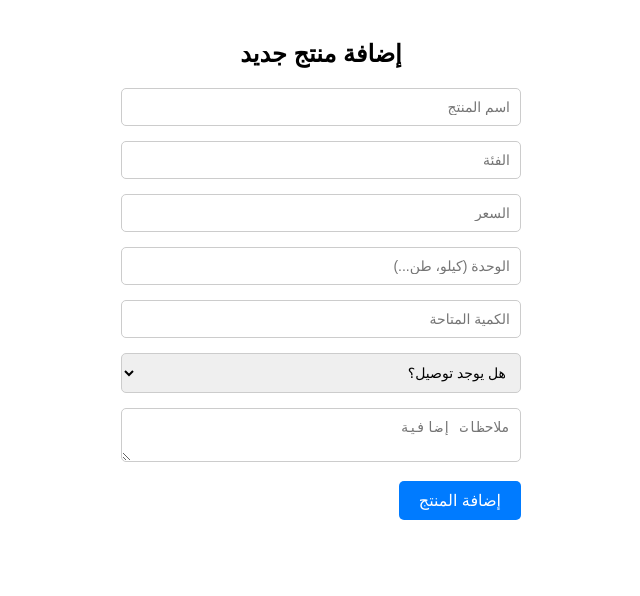
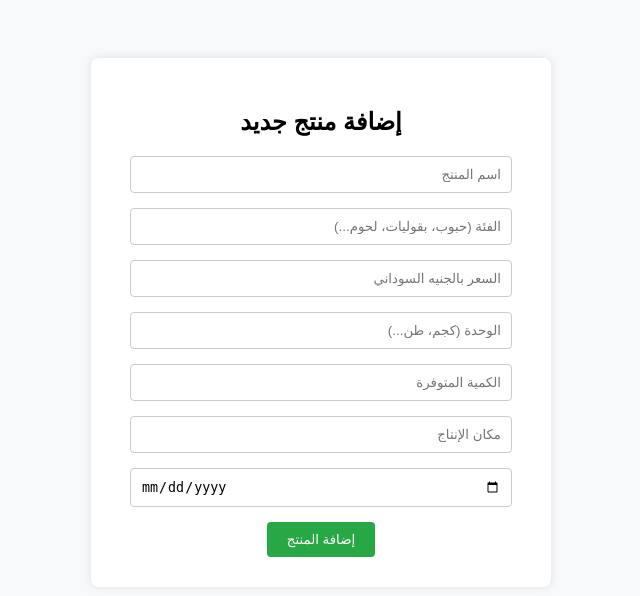
Before and after one commit to Aljaili-Elsmani/Crops-hunter, a Flask app: page /add in a window 1280 px wide. Shown: the top 596 px of the page, without its empty margins (319-959 px from the left). Run offline with Flask 3, Linux system fonts and the light colour scheme; the visitor is signed in with stand-in values (Sample User, id 1).

Commit message:
Update add_product.html

```diff
--- a/templates/add_product.html
+++ b/templates/add_product.html
@@ -4,73 +4,71 @@
     <meta charset="UTF-8">
     <title>إضافة منتج - Crops Hunter</title>
     <style>
-        body { font-family: Arial; direction: rtl; margin: 40px; }
-        form { max-width: 400px; margin: auto; }
-        input, select, textarea {
-            width: 100%;
+        body {
+            font-family: Arial, sans-serif;
+            background-color: #f8f9fa;
+            text-align: center;
+            padding-top: 50px;
+        }
+        .form-box {
+            width: 400px;
+            margin: auto;
+            background-color: white;
+            padding: 30px;
+            border-radius: 8px;
+            box-shadow: 0px 0px 10px rgba(0,0,0,0.1);
+        }
+        input, select {
+            width: 90%;
             padding: 10px;
             margin-bottom: 15px;
-            border-radius: 5px;
             border: 1px solid #ccc;
-            box-sizing: border-box;
-            font-size: 14px;
+            border-radius: 4px;
         }
         button {
             padding: 10px 20px;
-            background-color: #007bff;
+            background-color: #28a745;
+            color: white;
             border: none;
-            color: white;
-            border-radius: 5px;
+            border-radius: 4px;
             cursor: pointer;
-            font-size: 16px;
         }
         button:hover {
-            background-color: #0056b3;
+            background-color: #218838;
         }
-        .messages {
-            max-width: 400px;
-            margin: 10px auto;
+        .alert {
             padding: 10px;
-            border-radius: 5px;
+            margin-bottom: 15px;
+            border-radius: 4px;
         }
-        .success {
-            background-color: #d4edda;
-            color: #155724;
-        }
-        .error {
-            background-color: #f8d7da;
-            color: #721c24;
-        }
+        .success { background-color: #d4edda; color: #155724; }
+        .error { background-color: #f8d7da; color: #721c24; }
     </style>
 </head>
 <body>
 
-<h2 style="text-align:center;">إضافة منتج جديد</h2>
+<div class="form-box">
+    <h2>إضافة منتج جديد</h2>
 
     {% with messages = get_flashed_messages(with_categories=true) %}
       {% if messages %}
-    <div class="messages">
         {% for category, message in messages %}
-        <div class="{{ category }}">{{ message }}</div>
+          <div class="alert {{ category }}">{{ message }}</div>
         {% endfor %}
-    </div>
       {% endif %}
     {% endwith %}
 
-<form method="post">
-    <input type="text" name="name" placeholder="اسم المنتج" required>
-    <input type="text" name="category" placeholder="الفئة" required>
-    <input type="text" name="price" placeholder="السعر" required>
-    <input type="text" name="unit" placeholder="الوحدة (كيلو، طن...)" >
-    <input type="text" name="quantity" placeholder="الكمية المتاحة" >
-    <select name="delivery">
-        <option value="">هل يوجد توصيل؟</option>
-        <option value="نعم">نعم</option>
-        <option value="لا">لا</option>
-    </select>
-    <textarea name="notes" placeholder="ملاحظات إضافية"></textarea>
+    <form method="POST">
+        <input type="text" name="name" placeholder="اسم المنتج" required><br>
+        <input type="text" name="category" placeholder="الفئة (حبوب، بقوليات، لحوم...)" required><br>
+        <input type="text" name="price" placeholder="السعر بالجنيه السوداني" required><br>
+        <input type="text" name="unit" placeholder="الوحدة (كجم، طن...)" required><br>
+        <input type="text" name="quantity" placeholder="الكمية المتوفرة"><br>
+        <input type="text" name="origin" placeholder="مكان الإنتاج"><br>
+        <input type="date" name="production_date" placeholder="تاريخ الإنتاج"><br>
         <button type="submit">إضافة المنتج</button>
     </form>
+</div>
 
 </body>
 </html>
```
Lines whose indentation alone changed are shown as unchanged.
